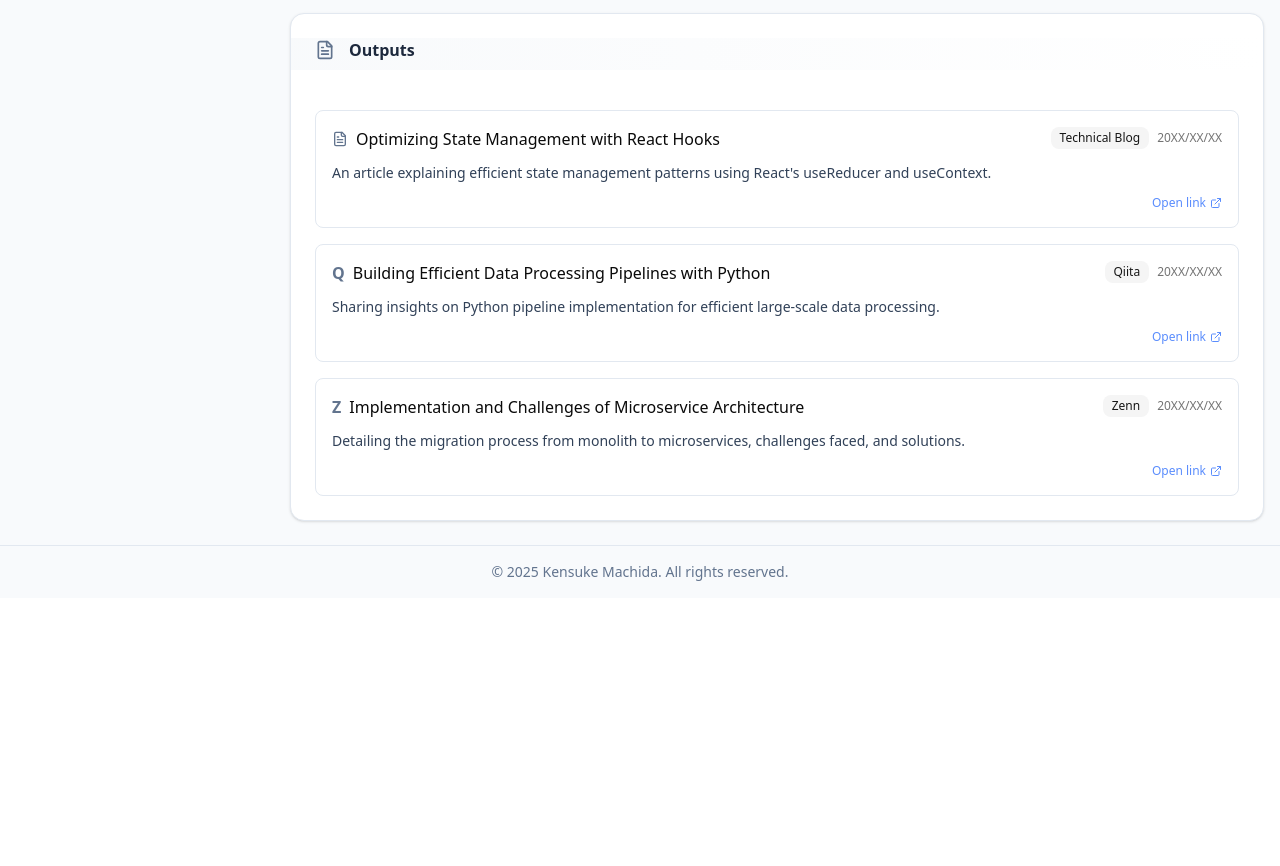
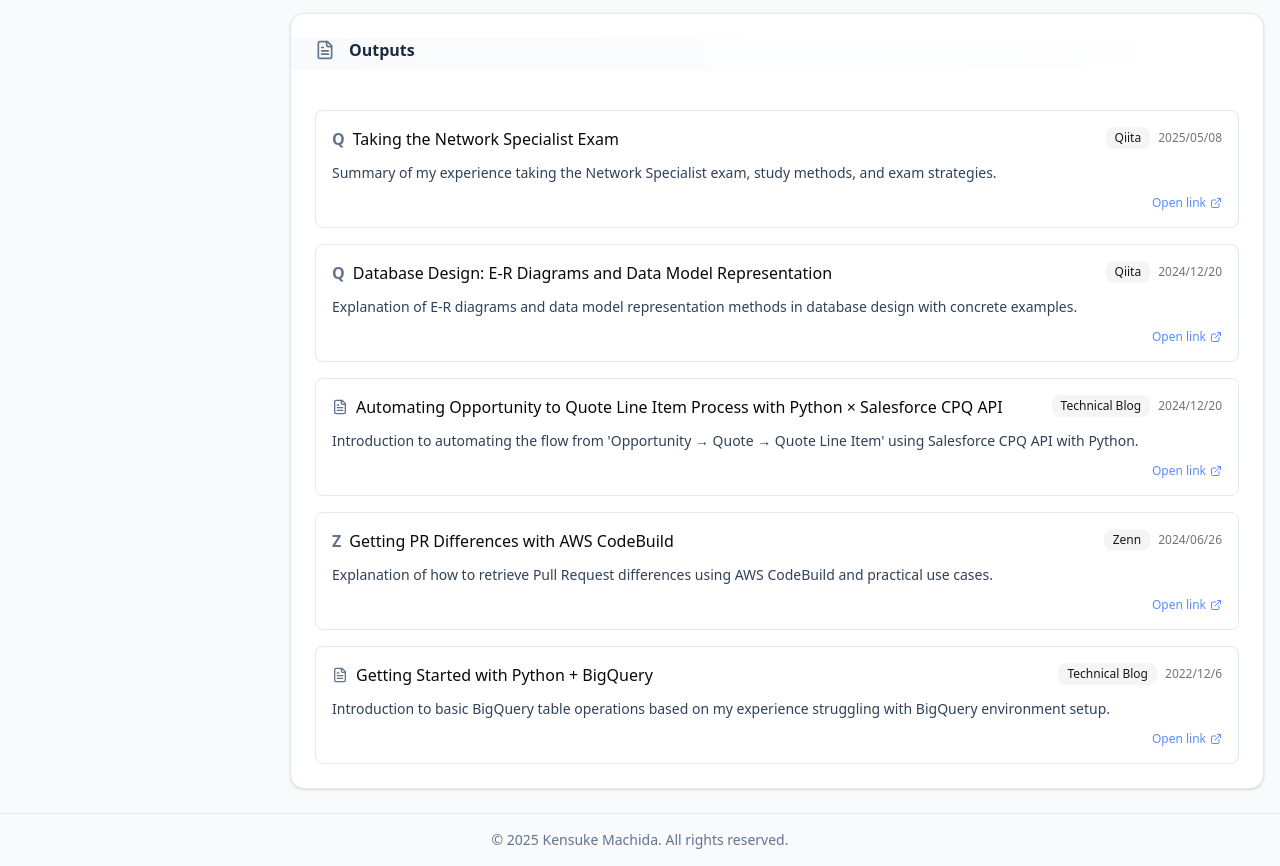
Before and after one commit to ken-1200/resume, a Next.js app: page /en in a window 1280 px wide. Shown: the part 1820-2686 px from the top of the page. Before the commit the page ends 2418 px from the top, so only its background shows below. Built offline with nearby package versions, Linux system fonts and the light colour scheme.

Commit message:
feat: update profile data with new blog entries and descriptions

```diff
--- a/src/data/localized-data.ts
+++ b/src/data/localized-data.ts
@@ -368,12 +368,20 @@ export function useProfileData() {
   const outputs = {
     ja: [
       {
-        title: "Python + BigQuery の始め方",
-        type: "技術ブログ",
-        url: "https://tech.revcomm.co.jp/get-started-bigquery-with-python",
-        date: "2022/12/6",
+        title: "ネットワークスペシャリスト受けてきた",
+        type: "Qiita",
+        url: "https://qiita.com/ken-1200/items/6fd4c31c981c85badf1f",
+        date: "2025/05/08",
         description:
-          "BigQuery の環境構築に手こずった私自身の経験から、BigQuery テーブルの基本的な操作するまでの導入をご紹介します。",
+          "ネットワークスペシャリスト試験の受験体験と学習方法、試験対策についてまとめました。",
+      },
+      {
+        title: "データベース設計 E-R図とデータモデルの表現",
+        type: "Qiita",
+        url: "https://qiita.com/ken-1200/items/23c6984b11afe964b37f",
+        date: "2024/12/20",
+        description:
+          "データベース設計における E-R 図とデータモデルの表現方法について、具体例を交えて解説します。",
       },
       {
         title: "Python × Salesforce CPQ APIで商談～見積品目登録プロセスの自動化",
@@ -384,46 +392,62 @@ export function useProfileData() {
           "Salesforce CPQ API を利用し、「商談 → 見積 → 見積品目」までの流れを Python で自動化する手法をご紹介します。",
       },
       {
-        title: "Pythonによる効率的なデータ処理パイプラインの構築",
-        type: "Qiita",
-        url: "https://qiita.com/username/items/xxxx",
-        date: "20XX/XX/XX",
+        title: "AWS CodeBuild で PR の差分を取得する",
+        type: "Zenn",
+        url: "https://zenn.dev/ken_1200/articles/d023cb41d21f6a",
+        date: "2024/06/26",
         description:
-          "大規模データ処理を効率化するためのPythonパイプライン実装についての知見を共有。",
+          "AWS CodeBuild を利用して、Pull Request の差分を取得する方法とその活用事例について解説します。",
       },
       {
-        title: "マイクロサービスアーキテクチャ導入の実践と課題",
-        type: "Zenn",
-        url: "https://zenn.dev/username/articles/xxxx",
-        date: "20XX/XX/XX",
+        title: "Python + BigQuery の始め方",
+        type: "技術ブログ",
+        url: "https://tech.revcomm.co.jp/get-started-bigquery-with-python",
+        date: "2022/12/6",
         description:
-          "モノリスからマイクロサービスへの移行プロセスと、直面した課題および解決策について詳述。",
+          "BigQuery の環境構築に手こずった私自身の経験から、BigQuery テーブルの基本的な操作するまでの導入をご紹介します。",
       },
     ],
     en: [
       {
-        title: "Optimizing State Management with React Hooks",
-        type: "Technical Blog",
-        url: "https://example.com/blog/react-hooks",
-        date: "20XX/XX/XX",
+        title: "Taking the Network Specialist Exam",
+        type: "Qiita",
+        url: "https://qiita.com/ken-1200/items/6fd4c31c981c85badf1f",
+        date: "2025/05/08",
         description:
-          "An article explaining efficient state management patterns using React's useReducer and useContext.",
+          "Summary of my experience taking the Network Specialist exam, study methods, and exam strategies.",
       },
       {
-        title: "Building Efficient Data Processing Pipelines with Python",
+        title: "Database Design: E-R Diagrams and Data Model Representation",
         type: "Qiita",
-        url: "https://qiita.com/username/items/xxxx",
-        date: "20XX/XX/XX",
+        url: "https://qiita.com/ken-1200/items/23c6984b11afe964b37f",
+        date: "2024/12/20",
         description:
-          "Sharing insights on Python pipeline implementation for efficient large-scale data processing.",
+          "Explanation of E-R diagrams and data model representation methods in database design with concrete examples.",
       },
       {
-        title: "Implementation and Challenges of Microservice Architecture",
+        title: "Automating Opportunity to Quote Line Item Process with Python × Salesforce CPQ API",
+        type: "Technical Blog",
+        url: "https://tech.revcomm.co.jp/salesforce-cpq-api",
+        date: "2024/12/20",
+        description:
+          "Introduction to automating the flow from 'Opportunity → Quote → Quote Line Item' using Salesforce CPQ API with Python.",
+      },
+      {
+        title: "Getting PR Differences with AWS CodeBuild",
         type: "Zenn",
-        url: "https://zenn.dev/username/articles/xxxx",
-        date: "20XX/XX/XX",
+        url: "https://zenn.dev/ken_1200/articles/d023cb41d21f6a",
+        date: "2024/06/26",
         description:
-          "Detailing the migration process from monolith to microservices, challenges faced, and solutions.",
+          "Explanation of how to retrieve Pull Request differences using AWS CodeBuild and practical use cases.",
+      },
+      {
+        title: "Getting Started with Python + BigQuery",
+        type: "Technical Blog",
+        url: "https://tech.revcomm.co.jp/get-started-bigquery-with-python",
+        date: "2022/12/6",
+        description:
+          "Introduction to basic BigQuery table operations based on my experience struggling with BigQuery environment setup.",
       },
     ],
   };
```
